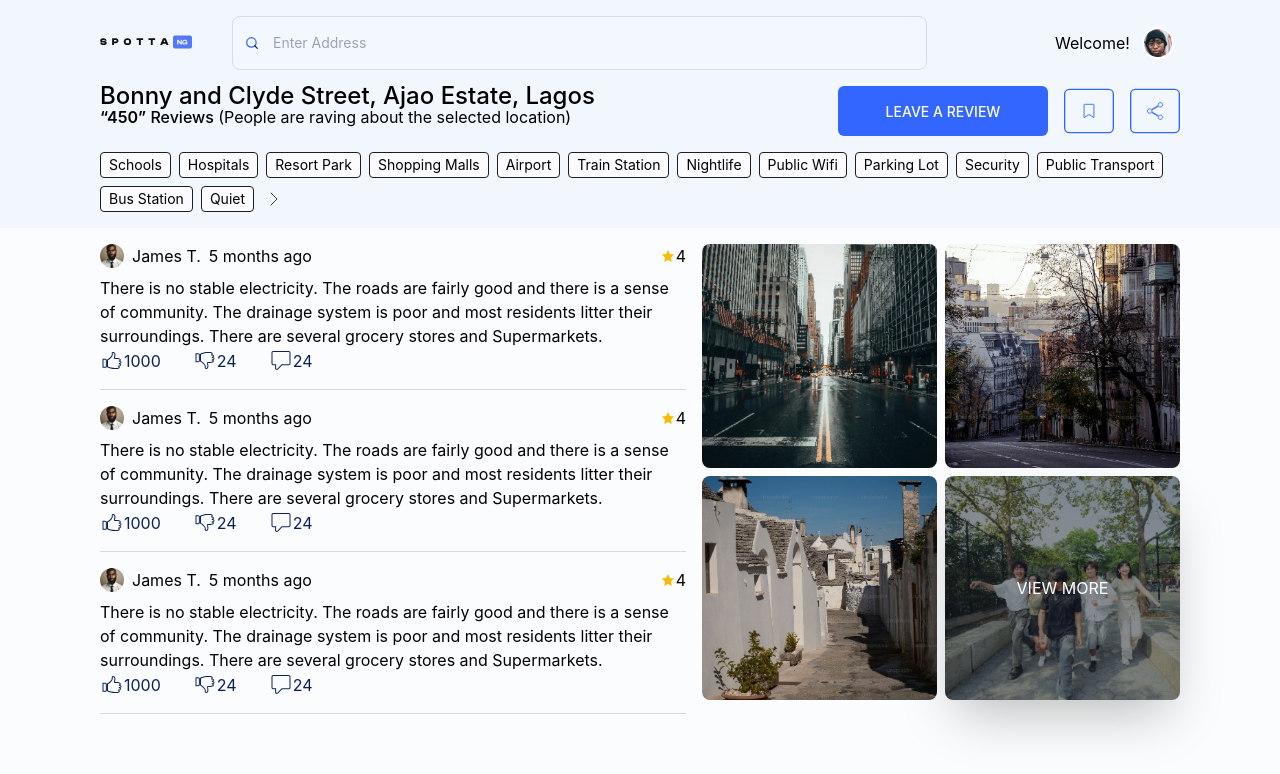
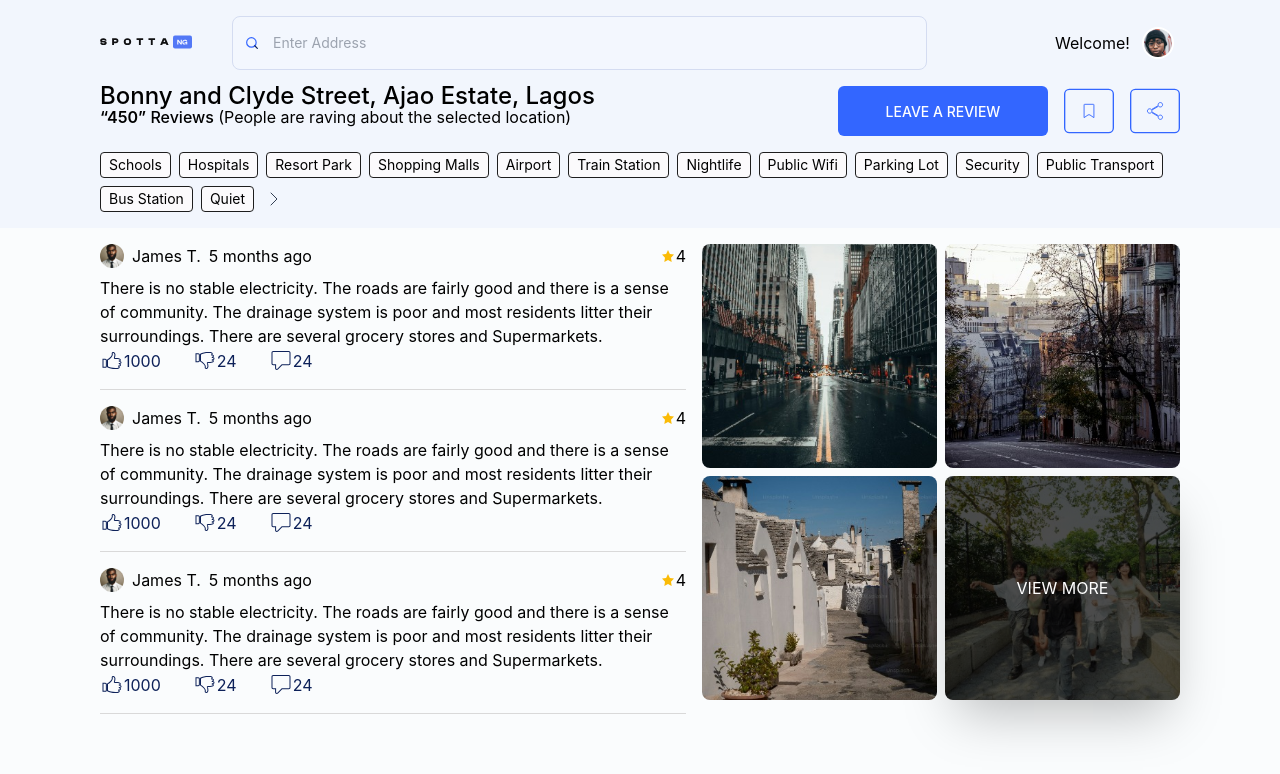
Before and after one commit to deeseeker/area-finder, a Next.js app: page /reviews in a window 1280 px wide. Shown: the top 774 px of the page. Built offline with nearby package versions, Linux system fonts and the light colour scheme; what tailwind-gradient-mask-image would draw is missing.

Commit message:
opaciy change

```diff
--- a/pages/reviews.js
+++ b/pages/reviews.js
@@ -315,7 +315,7 @@ function MainReviews({ isAboveMediumScreens }) {
                 height={224}
                 alt="area-4"
               />
-              <div class="absolute inset-0 bg-gray-900 bg-opacity-50"></div>
+              <div class="absolute inset-0 bg-black bg-opacity-70"></div>
               <div class="flex h-full items-center justify-center relative">
                 <h1 class="text-center text-white">VIEW MORE</h1>
               </div>
```
